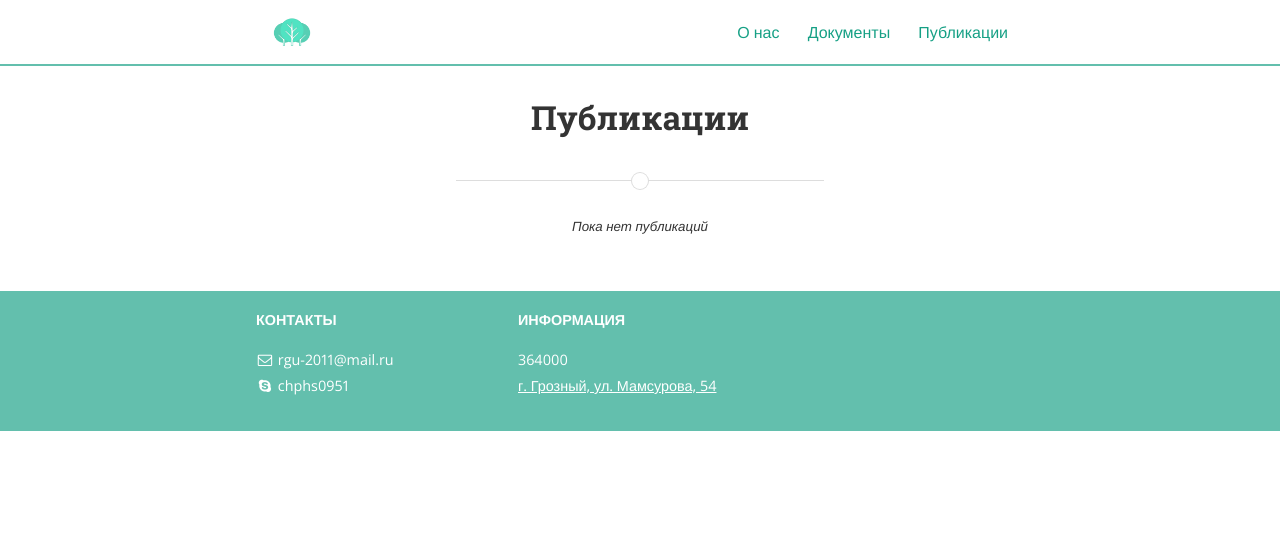
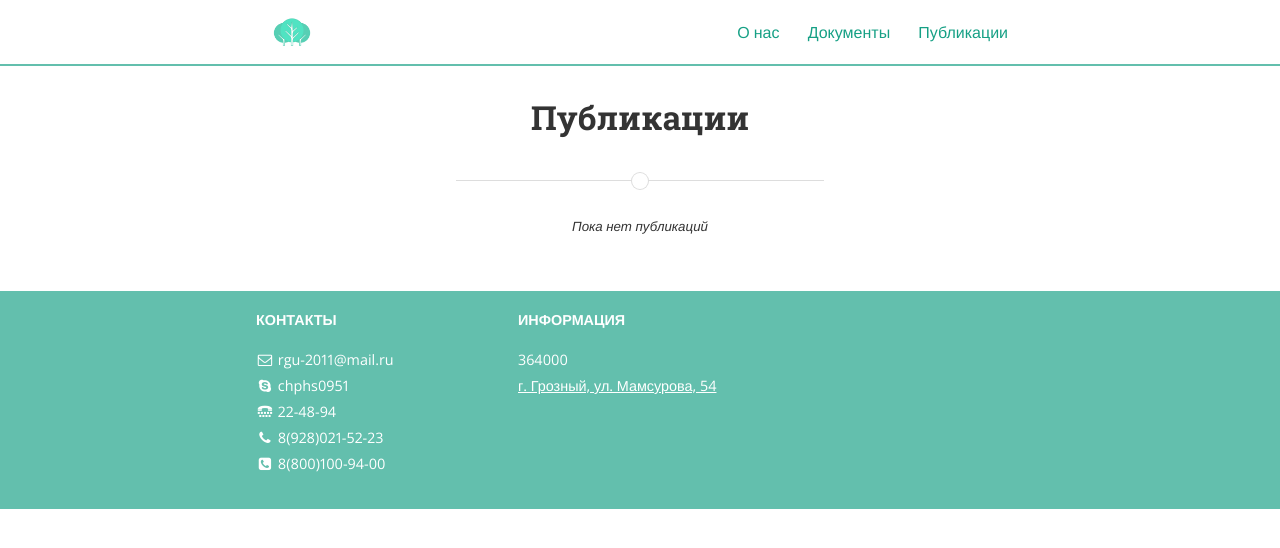
Before and after one commit to lpc95/lpc95.github.io, a Jekyll site: the page built from posts.html, in a window 1280 px wide. Shown: the top 548 px of the page. Built offline with Jekyll 4.4.1, drawn with Linux system fonts in a browser that asks for light colours; nearby versions of some CDN libraries; a style sheet for code colours, icons or effects is not loaded.

```diff
--- a/_config.yml
+++ b/_config.yml
@@ -6,7 +6,7 @@ exclude:
   - "/vendor/"
 
 # Настройки сайта
-title: ГСАУ «ЧЛЦ ЧР»
+title: ГСАУ «ЧЛЦ»
 subtitle: Государственное автономное учреждение «Чеченский лесопожарный центр»
 email: rgu-2011@mail.ru
 name: ГСАУ «Чеченский лесопожарный центр»
@@ -36,15 +36,39 @@ jekyll-archives:
 
 
 social:
-  - name: Skype
-    icon: skype
-    username: chphs0951
-    url: skype:chphs0951?call
-    desc: Позвонить в Skype
-    share: false
+    - name: Skype
+      icon: skype
+      username: chphs0951
+      url: skype:chphs0951?call
+      desc: Позвонить в Skype
+      share: false
+
+    - name: Городской телефон
+      icon: tty
+      username: 22-48-94
+      url: tel:88712294894
+      desc: Позвонить на городской номер
+      share: false
+
+    - name: Мобильный телефон
+      icon: phone
+      username: 8(928)021-52-23
+      url: tel:89280215223
+      desc: Позвонить
+      share: false
+
+    - name: Единый номер лесной службы
+      icon: phone-square
+      username: 8(800)100-94-00
+      url: tel:88001009400
+      desc: Позвонить на единый номер (звонок из РФ бесплатный)
+      share: false
+
+
+
 
 # Комментарии Disqus
 # disqus_shortname: bencentra
 
 # Идентификатор Google Analytics
-# ga_tracking_id: "UA-XXXX-1"
+ga_tracking_id: "UA-86507530-1"
```
